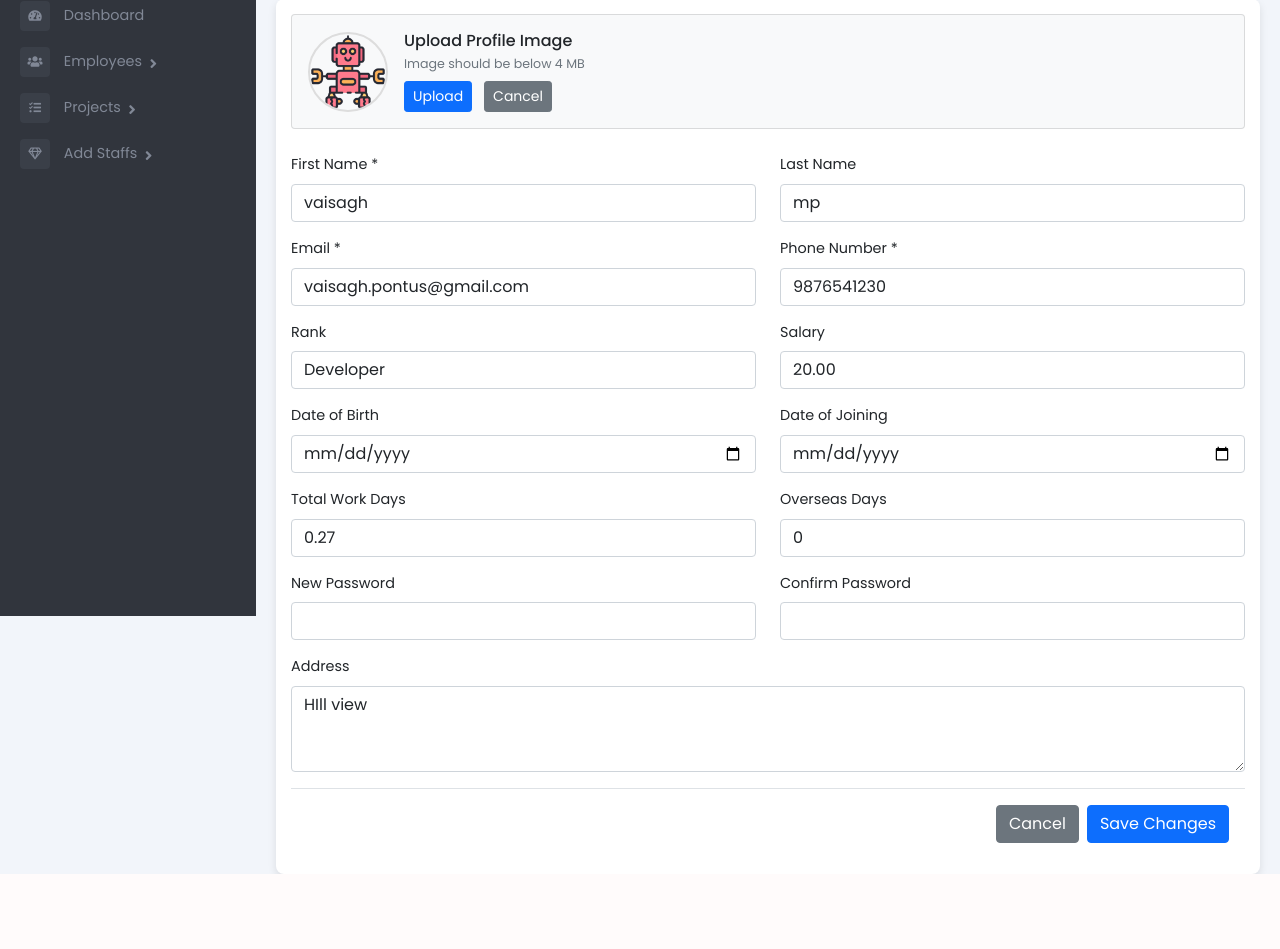
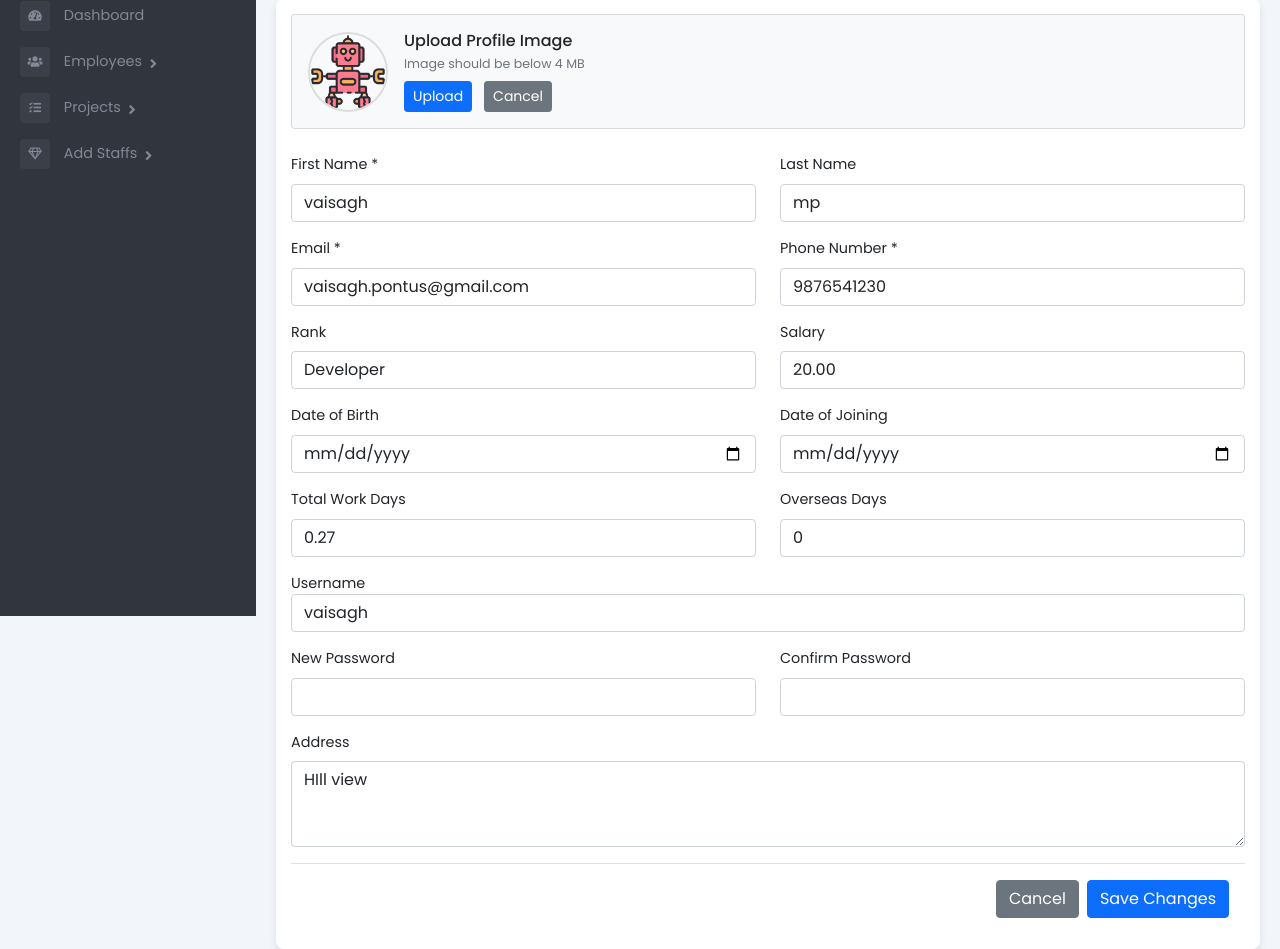
Before and after one commit to vaisagh-mp/Al_Mabrouk_crm, a Django app: page /admin-panel/employee/edit/1/ in a window 1280 px wide. Shown: the part 184-1133 px from the top of the page. Before the commit the page ends 1058 px from the top, so only its background shows below. Run offline with Django 5.2, Linux system fonts and the light colour scheme; a user stored in the database is signed in; data comes from the database, SQL or seed files in the repository; both versions use the stored data as it was after the commit; some libraries are stand-ins or nearby versions.

Commit message:
add username field on admin and Hr panel

```diff
--- a/Admin/forms.py
+++ b/Admin/forms.py
@@ -130,6 +130,11 @@ class ProjectAssignmentForm(forms.ModelForm):
 
 
 class ManagerEmployeeUpdateForm(forms.ModelForm):
+    username = forms.CharField(max_length=150, required=True)
+    current_password = forms.CharField(widget=forms.PasswordInput, required=False)
+    password = forms.CharField(widget=forms.PasswordInput, required=False)
+    confirm_password = forms.CharField(widget=forms.PasswordInput, required=False)
+
     first_name = forms.CharField(max_length=30, required=True)
     last_name = forms.CharField(max_length=30, required=False)
     email = forms.EmailField(required=True)
@@ -142,14 +147,12 @@ class ManagerEmployeeUpdateForm(forms.ModelForm):
     holidays = forms.IntegerField(required=False)
     overseas_days = forms.IntegerField(required=False)
     address = forms.CharField(widget=forms.Textarea, required=False)
-    password = forms.CharField(widget=forms.PasswordInput, required=False)
-    confirm_password = forms.CharField(widget=forms.PasswordInput, required=False)
     profile_picture = forms.ImageField(required=False)
 
     class Meta:
         model = Employee
         fields = [
-            "first_name", "last_name", "email", "phone_number", "rank",
+            "username", "first_name", "last_name", "email", "phone_number", "rank",
             "salary", "date_of_birth", "date_of_join", "work_days",
             "holidays", "overseas_days", "address", "profile_picture"
         ]
--- a/Admin/models.py
+++ b/Admin/models.py
@@ -233,7 +233,6 @@ class Employee(models.Model):
     def __str__(self):
         return f"{self.user.username} - {self.get_role()} - {self.rank}"
 
-
 class ProjectAssignment(models.Model):
     """
     Intermediate model to manage Employee-to-Project assignments.
@@ -357,7 +356,6 @@ class LeaveBalance(models.Model):
     def __str__(self):
         return f"{self.user.username} - Leave Balance"
 
-
 class TeamMemberStatus(models.Model):
     STATUS_CHOICES = [
         ('ASSIGN', 'Assign'),
--- a/Admin/views.py
+++ b/Admin/views.py
@@ -639,28 +639,28 @@ def is_admin(user):
 def admin_edit_employee(request, employee_id):
     """Admin can edit an employee's profile"""
 
-    # Ensure we are fetching an Employee instance, NOT a User
     try:
         employee = Employee.objects.select_related("user").get(id=employee_id)
     except Employee.DoesNotExist:
         messages.error(request, "Employee not found.")
         return redirect("employee_list")
 
-    # Ensure employee has a related user
     if not employee.user:
         messages.error(request, "This employee does not have a linked user account.")
         return redirect("employee_list")
 
-    user = employee.user  # Safely access related User instance
+    user = employee.user
 
     if request.method == "POST":
         form = ManagerEmployeeUpdateForm(request.POST, request.FILES, instance=employee)
         if form.is_valid():
             # Update User fields
+            user.username = form.cleaned_data["username"]
             user.first_name = form.cleaned_data["first_name"]
             user.last_name = form.cleaned_data["last_name"]
             user.email = form.cleaned_data["email"]
 
+            # Handle password change
             if form.cleaned_data.get("password"):
                 user.set_password(form.cleaned_data["password"])
 
@@ -688,6 +688,7 @@ def admin_edit_employee(request, employee_id):
 
     else:
         form = ManagerEmployeeUpdateForm(instance=employee, initial={
+            "username": user.username,
             "first_name": user.first_name,
             "last_name": user.last_name,
             "email": user.email,
--- a/hr/views.py
+++ b/hr/views.py
@@ -599,6 +599,7 @@ def hr_edit_employee(request, employee_id):
         form = ManagerEmployeeUpdateForm(request.POST, request.FILES, instance=employee)
         if form.is_valid():
             # Update User fields
+            user.username = form.cleaned_data["username"]
             user.first_name = form.cleaned_data["first_name"]
             user.last_name = form.cleaned_data["last_name"]
             user.email = form.cleaned_data["email"]
@@ -630,6 +631,7 @@ def hr_edit_employee(request, employee_id):
 
     else:
         form = ManagerEmployeeUpdateForm(instance=employee, initial={
+            "username": user.username,
             "first_name": user.first_name,
             "last_name": user.last_name,
             "email": user.email,
--- a/templates/Admin/edit_employee.html
+++ b/templates/Admin/edit_employee.html
@@ -107,6 +107,14 @@
 
             </div>
 
+            <div class="row">
+                <div class="col-lg-12 mb-3 form-group">
+                    <label for="id_username">Username</label>
+                    <input type="text" class="form-control" name="username" id="id_username" value="{{ form.username.value }}" />
+                </div>
+            </div>
+
+
             <!-- Password Update -->
             <div class="row">
                 <div class="col-lg-6 mb-3 form-group">
```
Also changed, not shown: templates/hr/edit_employee.html (+7 -0 lines), db.sqlite3.
